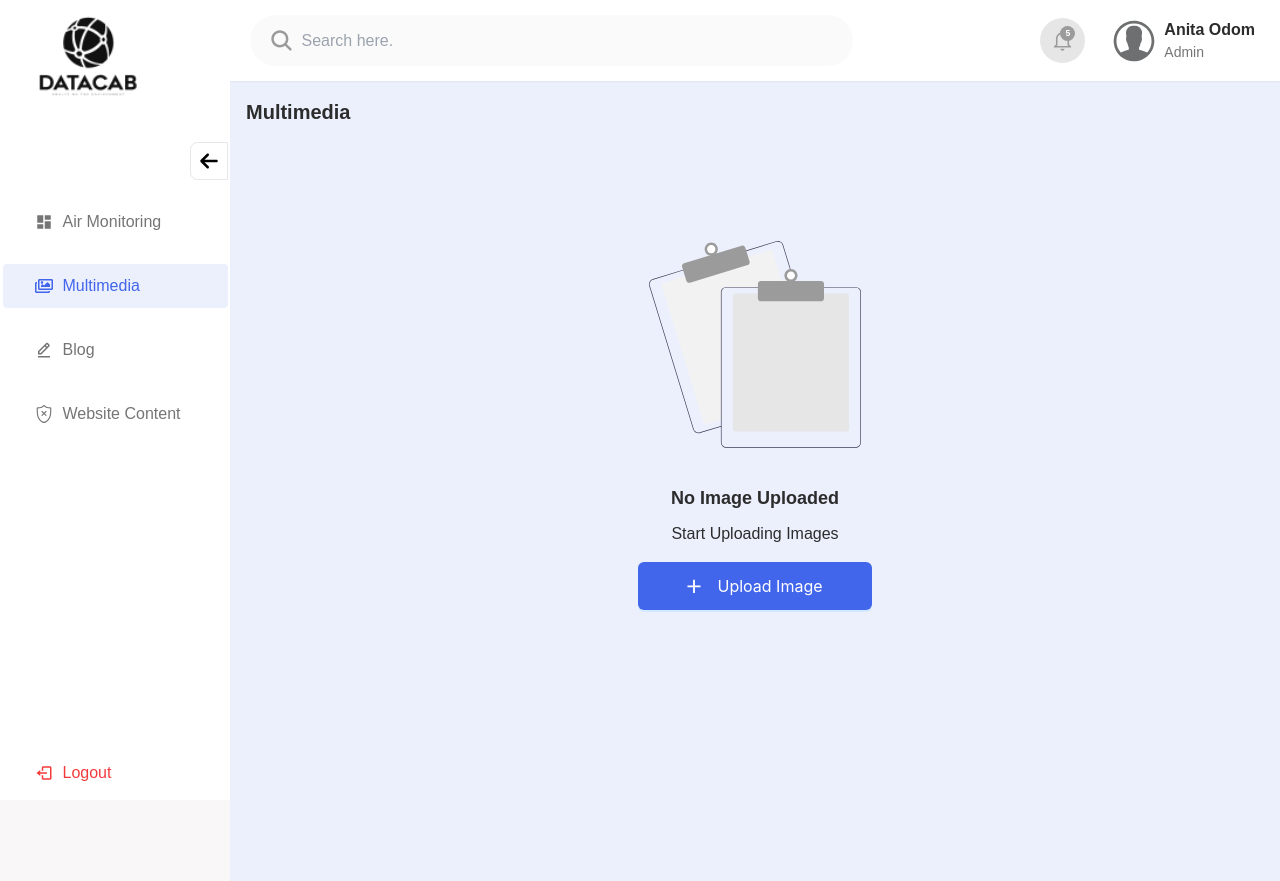
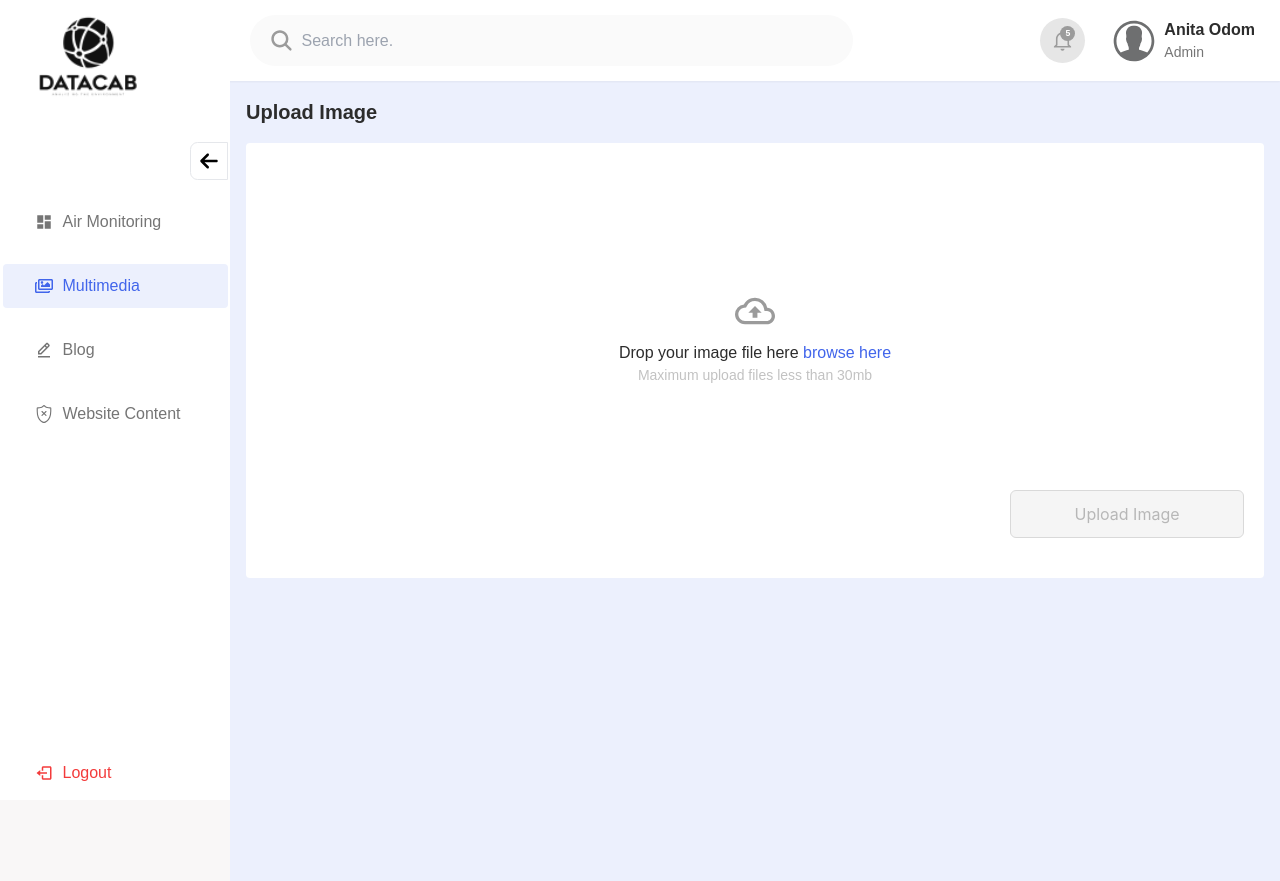
Before and after one commit to specpelz/DC_Admin, a React (Vite) app: page /admin/multimedia in a window 1280 px wide. Both pictures are taken after a click on the button "Upload Image". Built offline with nearby package versions, Linux system fonts and the light colour scheme.

Commit message:
working on multimedia screen

```diff
--- /dev/null
+++ b/src/components/dashboard/UploadMessage.tsx
@@ -0,0 +1,23 @@
+import React from 'react';
+import { IoCloseOutline } from 'react-icons/io5';
+
+interface UploadMessageProps {
+  imageName: React.ReactNode;
+  onClose: () => void;
+}
+
+const UploadMessage: React.FC<UploadMessageProps> = ({ imageName, onClose }) => {
+  return (
+    <div className="flex items-center gap-[16px] pr-[20px] bg-[#fff] rounded-l-[10px]">
+      <div className="w-[24px] bg-green-500 h-full py-[20px] rounded-l-[10px]"></div>
+      <p className="text-[14px] font-[500] pl-[5px] text-BrandBlack1">
+        You have successfully uploaded {imageName}
+      </p>
+      <button onClick={onClose} className="focus:outline-none">
+        <IoCloseOutline size={24} />
+      </button>
+    </div>
+  );
+};
+
+export default UploadMessage;
--- a/src/index.css
+++ b/src/index.css
@@ -9,7 +9,6 @@ body {
 
 }
 
-
 html {
   font-size: 62.5%; /* 62.5% of 16px = 10px */
 }
--- /dev/null
+++ b/src/pages/Multimedia/UploadedImages/index.tsx
@@ -0,0 +1,54 @@
+import { UploadedImagesProps } from "../../../types/UploadedImages";
+import { Button } from "antd";
+import { IoSearch } from "react-icons/io5";
+
+const UploadedImages: React.FC<UploadedImagesProps> = ({
+  isUploading,
+  setIsUploading,
+  setUploadedData,
+}) => {
+  const handleUploadClick = () => {
+    setUploadedData(false);
+    setIsUploading(true);
+  };
+
+  return (
+    <>
+      {isUploading && (
+        <div className="flex flex-col lg:flex-row w-full gap-4 lg:gap-0 justify-between lg:items-center">
+          <div
+            className={`flex space-x-3 items-center px-[1.9rem] py-[1.3rem]  w-full border border-BrandTextColor rounded-[8px] lg:w-[30%]`}
+          >
+            <IoSearch size={24} />
+            <input
+              type="text"
+              className="text-[#000] bg-BrandLightPrimary border-BrandTextColor  text-Sixteen outline-none w-[100%]"
+              placeholder={"Search..."}
+            />
+          </div>
+
+          <Button
+            type="primary"
+            onClick={handleUploadClick}
+            className="lg:w-[234px] h-[48px] text-[16px] font-[400] bg-BrandPrimary"
+          >
+            <div className="flex gap-x-[16px] items-center">
+              <img
+                src="/cross.svg"
+                alt="Upload Icon"
+                className="w-[14px] h-[14px]"
+              />
+              <div className="text-[16px] font-[400]">Upload Image</div>
+            </div>
+          </Button>
+        </div>
+      )}
+
+      <div className="bg-[#fff] my-[16px] py-[30px] px-[20px]">
+        <h2 className="text-center text-Twenty"> Uploaded Images</h2>
+      </div>
+    </>
+  );
+};
+
+export default UploadedImages;
--- a/src/pages/Multimedia/index.tsx
+++ b/src/pages/Multimedia/index.tsx
@@ -1,18 +1,156 @@
 import NoData from "@components/dashboard/NoData";
+import UploadMessage from "@components/dashboard/UploadMessage";
+import { Button } from "antd";
+import { useState } from "react";
+import { AiOutlineClose } from "react-icons/ai";
+import { IoDocumentTextOutline } from "react-icons/io5";
+import { MdOutlineCloudUpload } from "react-icons/md";
+import UploadedImages from "./UploadedImages";
 
 const Multimedia = () => {
+  const [imageDetails, setImageDetails] = useState<{
+    name: string;
+    size: string;
+  } | null>(null);
+  const [isUploading, setIsUploading] = useState(false);
+
   const handleUploadClick = () => {
-    alert("working");
+    setIsUploading(true);
+    setImageDetails(null);
   };
+
+  const handleFileChange = (event: React.ChangeEvent<HTMLInputElement>) => {
+    const file = event.target.files?.[0];
+    if (file) {
+      setImageDetails({
+        name: file.name,
+        size: `${(file.size / 1024).toFixed(2)} KB`,
+      });
+    }
+  };
+
+  const handleRemoveImage = () => {
+    setImageDetails(null);
+    setIsUploading(false);
+  };
+
+  const [uploadSuccess, setUploadSuccess] = useState(false);
+  const [uploadedData, setUploadedData] = useState(false);
+
+  const UploadedImage = () => {
+    // Set the upload success message to true
+    setUploadSuccess(true);
+
+    setTimeout(() => {
+      setUploadSuccess(false);
+      setUploadedData(true);
+    }, 2000);
+  };
+
+
+  const HandleRemoveUploadMessage = () => {
+    setUploadSuccess(false);
+  };
+
   return (
     <div>
-      <div className="text-[20px] font-[600] text-BrandBlack1">Multimedia</div>
+      <div className=" pb-[16px]">
+        {isUploading && !uploadedData ? (
+          <div className="flex w-full justify-between items-center">
+            <h2 className="text-[20px] font-[600] text-BrandBlack1">
+              Upload Image{" "}
+            </h2>
+            {uploadSuccess && (
+              <UploadMessage
+                imageName={imageDetails && imageDetails.name}
+                onClose={HandleRemoveUploadMessage}
+              />
+            )}
+          </div>
+        ) : (
+          <h2 className="text-[20px] font-[600] text-BrandBlack1">
+            Multimedia
+
+          </h2>
+        )}
+      </div>
+      {isUploading && !uploadedData ? (
+        <div>
+          <div className="bg-[#fff] py-[40px] px-[20px] h-[435px] rounded-[4px]">
+            <div className="flex flex-col justify-center items-center h-full">
+              <div
+                onChange={handleFileChange}
+                className="relative flex flex-col justify-center items-center mt-[20px] w-full h-full cursor-pointer"
+              >
+                <MdOutlineCloudUpload size={40} color="#9B9B9B" />
+                <h4 className="text-Fourteen md:text-Sixteen font-[400] text-BrandBlack1 mt-[10px]">
+                  Drop your image file here{" "}
+                  <span className="text-BrandPrimary text-Fourteen md:text-Sixteen font-[500]">
+                    browse here
+                  </span>
+                </h4>
+                <p className="text-Fourteen text-BrandLighterGray font-[400]">
+                  Maximum upload files less than 30mb
+                </p>
+                <input
+                  type="file"
+                  accept="image/*"
+                  onChange={handleFileChange}
+                  className="absolute inset-0 w-full h-ful opacity-0 cursor-pointer"
+                />
+              </div>
+
+              <div className="flex justify-between items-center w-full">
+                {imageDetails && (
+                  <div className="text-[14px] flex items-center gap-2 font-[600] text-BrandBlack1">
+                    <IoDocumentTextOutline size={40} color="#9B9B9B" />
+                    <div>
+                      <p className="text-[14px] text-BrandBlack1">
+                        {imageDetails ? imageDetails.name : "No Image Uploaded"}
+                      </p>
+                      <div className="text-[14px] text-BrandTextColor mt-[4px]">
+                        {imageDetails ? imageDetails.size : ""}
+                      </div>
+                    </div>
+                  </div>
+                )}
+
+                {imageDetails && (
+                  <button
+                    onClick={handleRemoveImage}
+                    className="p-2 bg-white rounded-full border border-gray-300 hover:bg-gray-100"
+                  >
+                    <AiOutlineClose size={24} color="#FF0000" />
+                  </button>
+                )}
+              </div>
+              <div className="w-full flex justify-end items-end ">
+                <Button
+                  onClick={UploadedImage}
+                  type="primary"
+                  className="w-[234px] h-[48px] text-[16px] font-[400] mt-[16px] bg-BrandPrimary"
+                  disabled={!imageDetails}
+                >
+                  <div className="text-[16px] font-[400]">Upload Image</div>
+                </Button>
+              </div>
+            </div>
+          </div>
+        </div>
+      ) : (
+        <>
+          {uploadedData ? (
+            <UploadedImages setUploadedData={setUploadedData} isUploading={isUploading} setIsUploading={setIsUploading} />
+          ) : (
             <NoData
               buttonFunction={handleUploadClick}
               title="No Image Uploaded"
               message="Start Uploading Images"
               buttonText="Upload Image"
             />
+          )}
+        </>
+      )}
     </div>
   );
 };
--- /dev/null
+++ b/src/types/UploadedImages.ts
@@ -0,0 +1,5 @@
+export interface UploadedImagesProps {
+  isUploading: boolean;
+  setIsUploading: (isUploading: boolean) => void;
+  setUploadedData: (uploadedData: boolean) => void;
+}
--- a/tailwind.config.js
+++ b/tailwind.config.js
@@ -12,6 +12,7 @@ export default {
         BrandBlack: "#9B9B9B",
         BrandBlack1: "#2C2C2C",
         BrandLightGray: "#FAFAFA",
+        BrandLighterGray: "#C2C2C2",
       },
       fontSize: {
         TwentyTwo: ["22px", { lineHeight: "1.5" }], // 22px for h1
```
Lines whose indentation alone changed are shown as unchanged.
